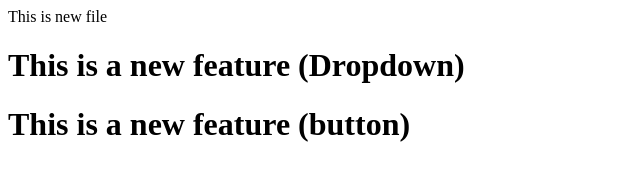
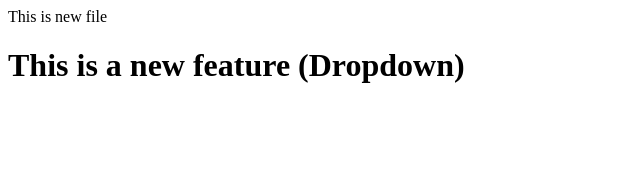
Before and after one commit to FurqanIshaq29/LocalRepo, a plain HTML site: page index.html in a window 1280 px wide. Shown: the whole page, without its empty margins (0-640 px from the left). Drawn offline with Linux system fonts and the light colour scheme.

Commit message:
Dropdown

```diff
--- a/index.html
+++ b/index.html
@@ -1,4 +1,3 @@
 <p>This is new file</p>
 
 <h1>This is a new feature (Dropdown)</h1>
-<h1>This is a new feature (button)</h1>
```
